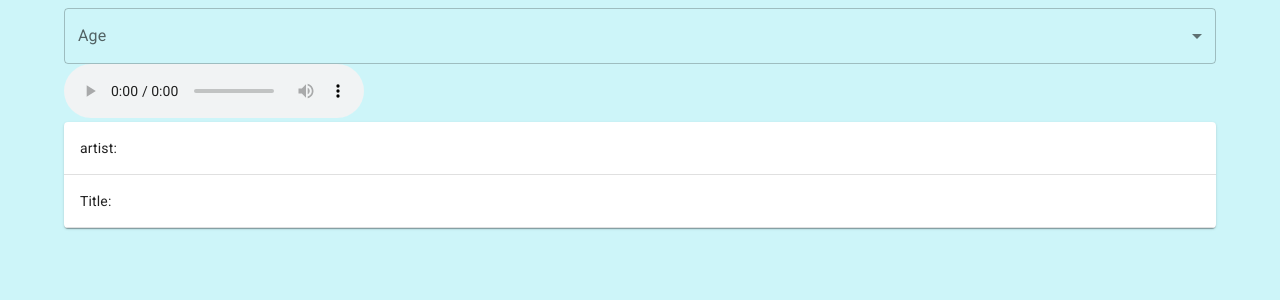
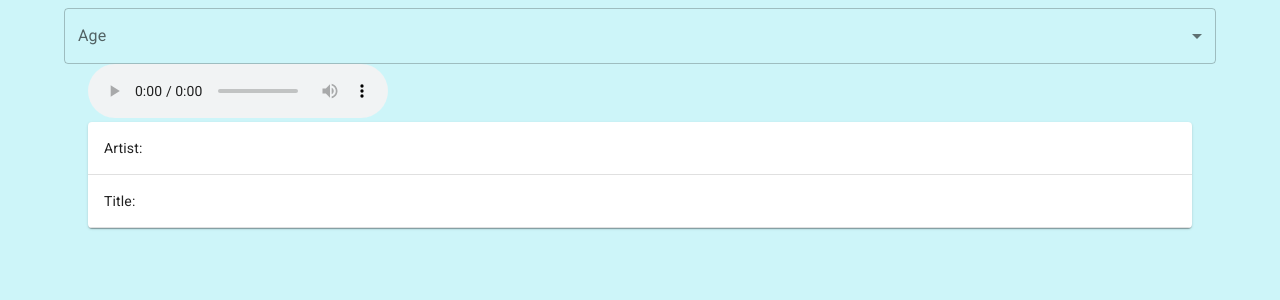
Before and after one commit to tobycm/toby-radio-app, a React (Create React App) app: page / in a window 1280 px wide. Shown: the top 300 px of the page. Built offline with nearby package versions, Linux system fonts and the light colour scheme.

Commit message:
Small fix

```diff
--- a/src/App.js
+++ b/src/App.js
@@ -38,7 +38,7 @@ function metadataLoop(name) {
 
 export default function App() {
     return (
-      <Container maxwidth="false">
+      <Container>
         <link rel="stylesheet" href="css/style.css"/>
 
         <FormControl fullWidth>
@@ -54,7 +54,7 @@ export default function App() {
               <MenuItem value={"moody"}>Moody</MenuItem>
             </Select>
         </FormControl>
-        <br/>
+        <Container>
           <ReactAudioPlayer
             src = ""
             controls
@@ -64,18 +64,22 @@ export default function App() {
           <TableContainer component={Paper}>
             <Table sx={{ minWidth: 650 }} aria-label="simple table">
               <TableRow>
-              <TableCell id="artist_text">artist: </TableCell>
+                <TableCell id="artist_text">Artist: </TableCell>
               </TableRow>
               <TableRow>
                 <TableCell id="title_text">Title: </TableCell>
               </TableRow>
             </Table>
           </TableContainer>
+        </Container>
+
 
 
 
       </Container>
 
 
+
+
     );
   }
```
Lines whose indentation alone changed are shown as unchanged.
